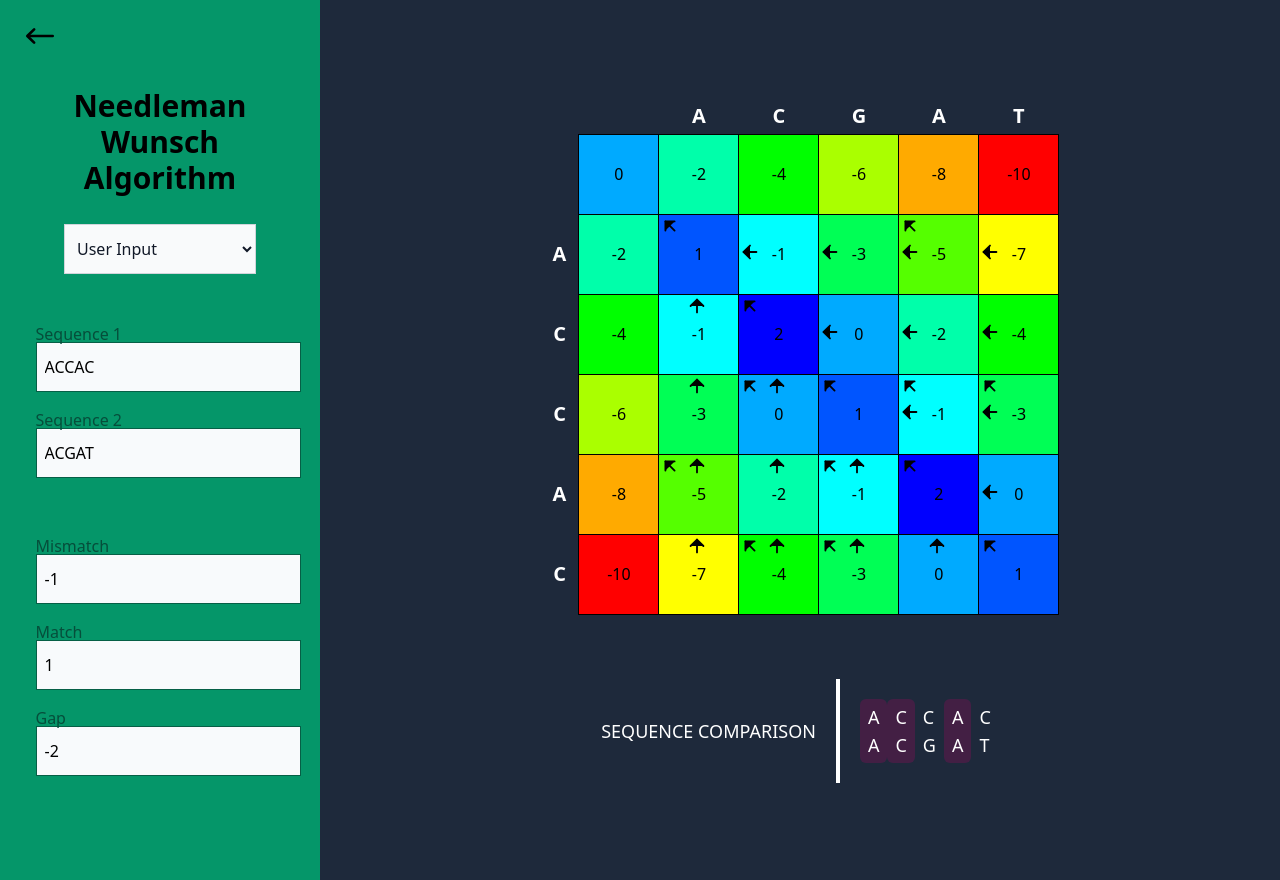
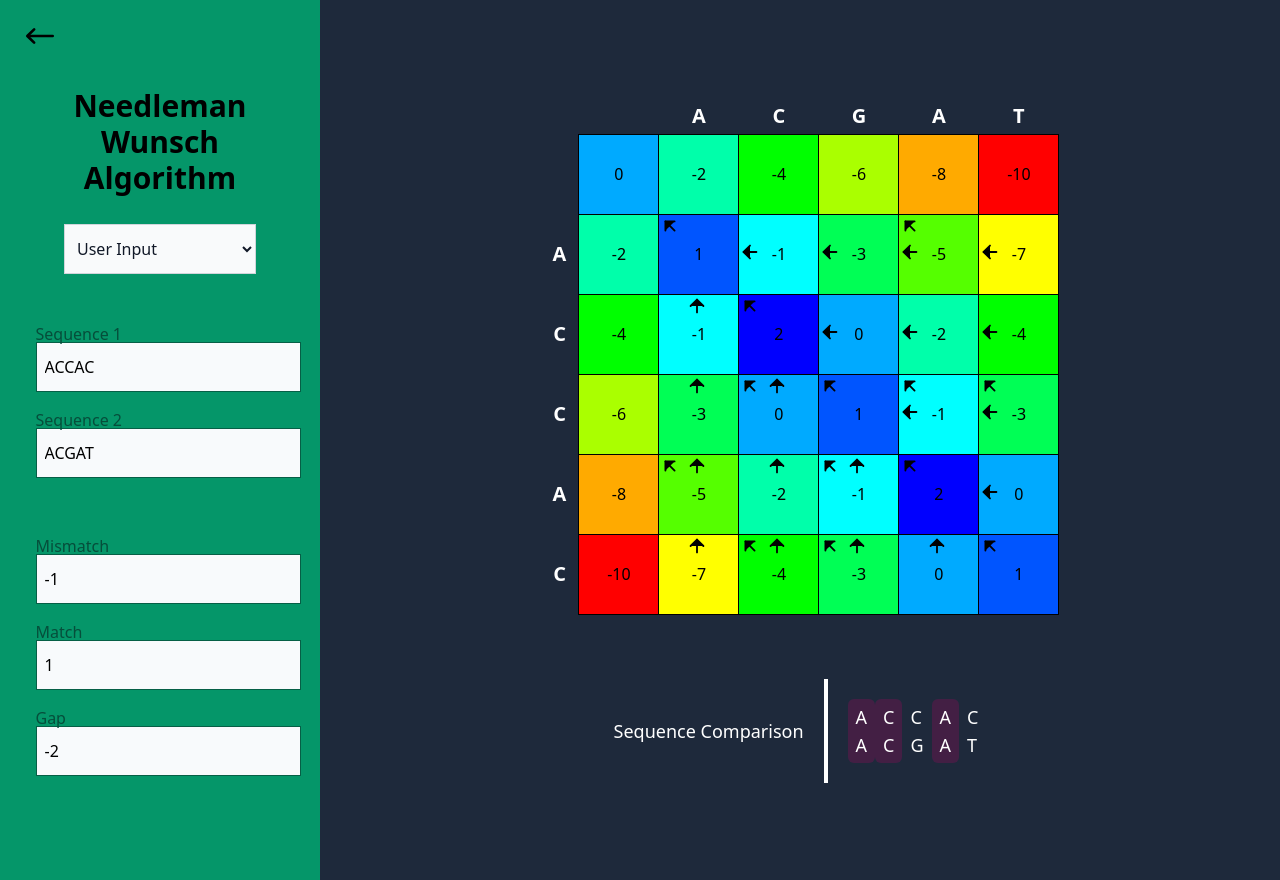
Before and after one commit to ANUSHKALA/sequence_alignment_visualizer, a Next.js app: page /global in a window 1280 px wide. Built offline with nearby package versions, Linux system fonts and the light colour scheme.

Commit message:
uppercase

```diff
--- a/components/Needleman/index.js
+++ b/components/Needleman/index.js
@@ -163,7 +163,7 @@ export default function Needleman({ sequenceA, sequenceB, config }) {
         <div className="flex justify-center items-center p-5">
           <h3 className="">Sequence Comparison</h3>
         </div>
-        <div className="p-5 border border-black border-l-4 border-r-0 border-t-0 border-b-0">
+        <div className="p-5 uppercase border border-black border-l-4 border-r-0 border-t-0 border-b-0">
           {seqAlign(
             comparisonSeq.alignedSequenceA,
             comparisonSeq.alignedSequenceB
--- a/components/SmithWaterman/index.js
+++ b/components/SmithWaterman/index.js
@@ -163,7 +163,7 @@ export default function SmithWaterman({ sequenceA, sequenceB, config }) {
         <div className="flex justify-center items-center p-5">
           <h3 className="">Sequence Comparison</h3>
         </div>
-        <div className="p-5 border border-black border-l-4 border-r-0 border-t-0 border-b-0">
+        <div className="p-5 uppercase border border-black border-l-4 border-r-0 border-t-0 border-b-0">
           {seqAlign(
             comparisonSeq.alignedSequenceA,
             comparisonSeq.alignedSequenceB
--- a/pages/global.js
+++ b/pages/global.js
@@ -186,7 +186,7 @@ const Global = () => {
         </div>
       </div>
       <div className="grid md:col-span-3 bg-slate-800 h-full">
-        <div className="flex flex-wrap justify-center items-center uppercase mx-5 my-10">
+        <div className="flex flex-wrap justify-center items-center mx-5 my-10">
           <Needleman
             sequenceA={sequenceA}
             sequenceB={sequenceB}
--- a/pages/local.js
+++ b/pages/local.js
@@ -191,7 +191,7 @@ const Local = () => {
         </div>
       </div>
       <div className="grid md:col-span-3 bg-slate-800 h-full">
-        <div className="flex flex-wrap justify-center items-center uppercase mx-5 my-10">
+        <div className="flex flex-wrap justify-center items-center mx-5 my-10">
           <SmithWaterman
             sequenceA={sequenceA}
             sequenceB={sequenceB}
```
